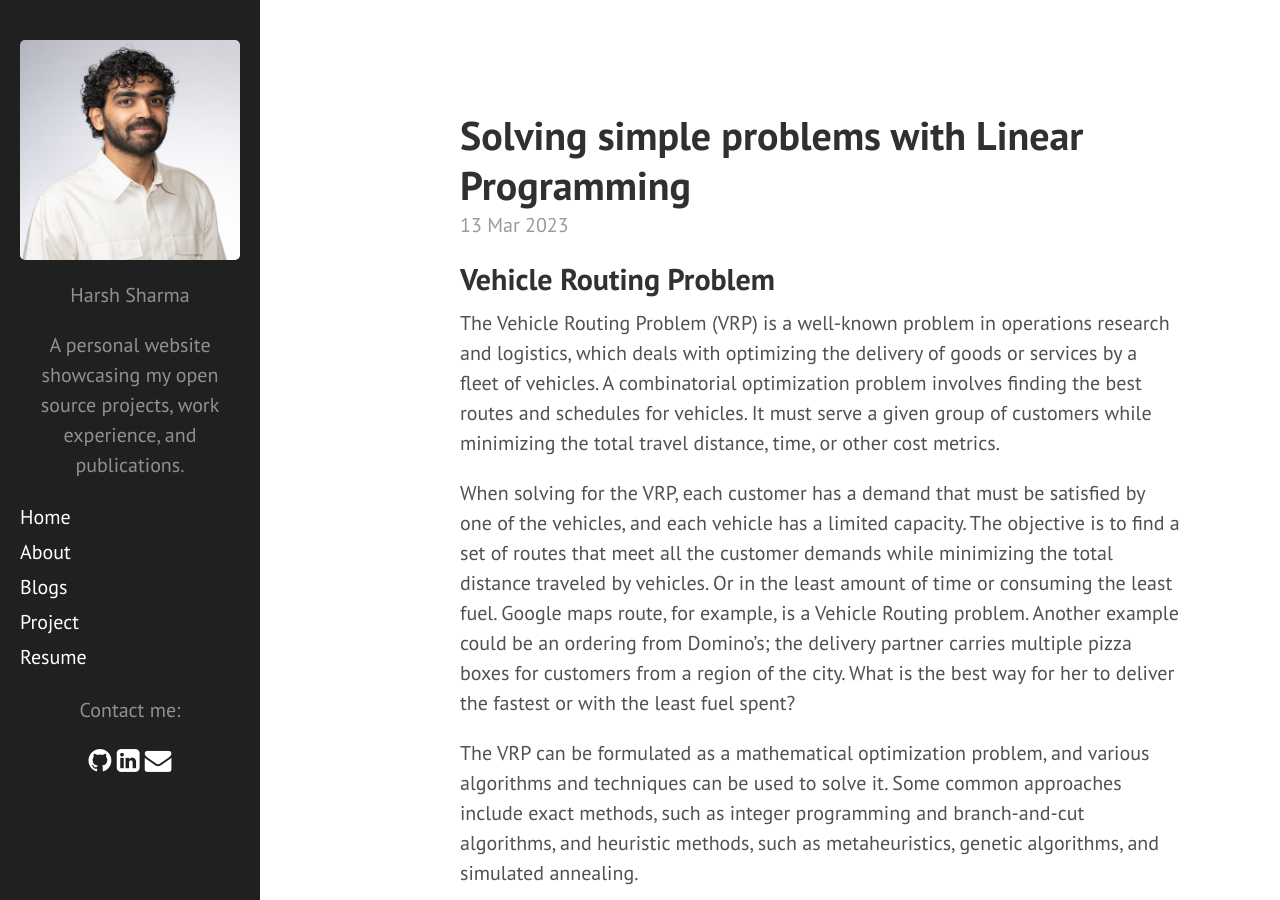
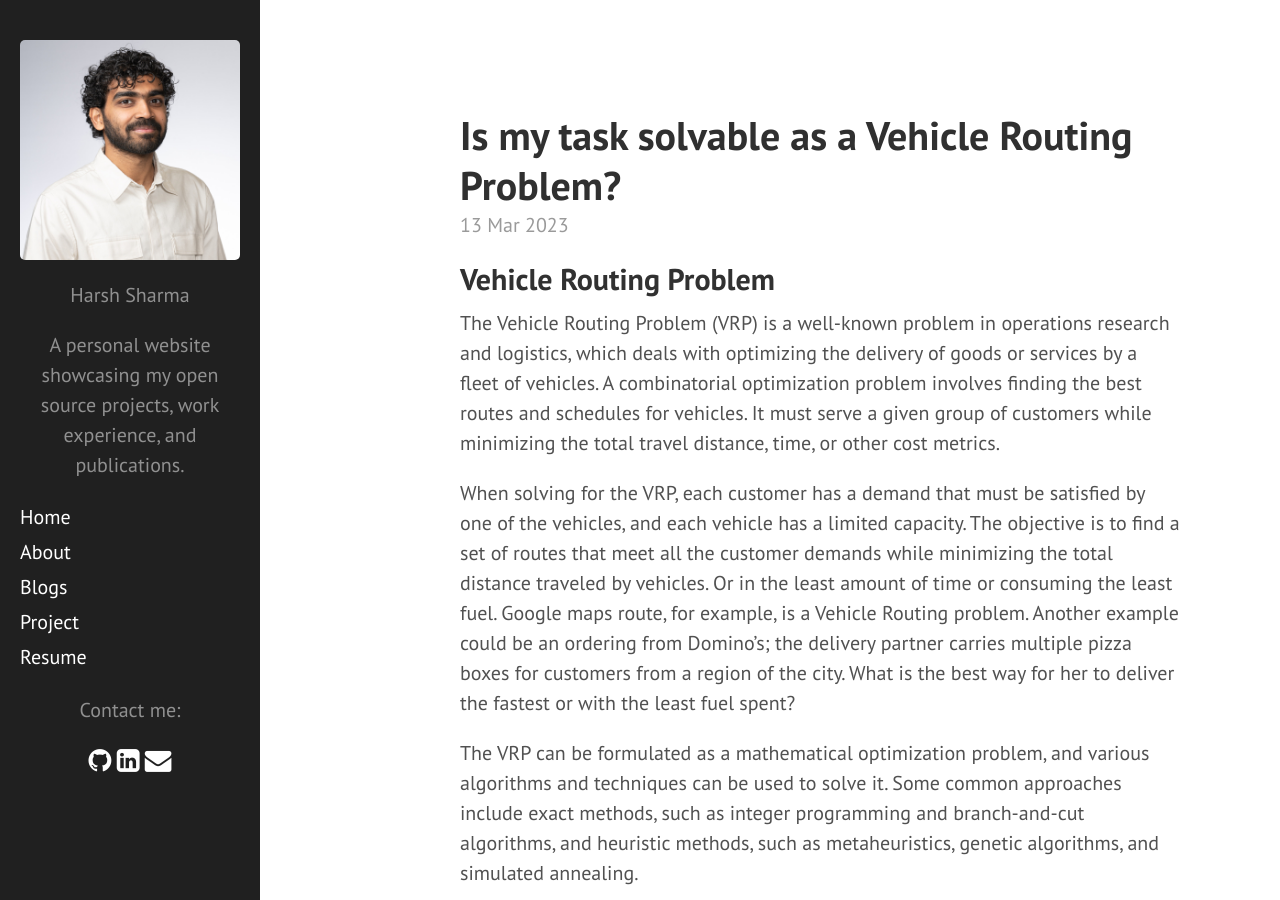
Before and after one commit to 97harsh/97harsh.github.io, a Jekyll site: the page built from _posts/2023-03-13-vehicle-routing-problem.md, in a window 1280 px wide and 900 px high. Built offline with Jekyll 4.4.1, drawn with Linux system fonts in a browser that asks for light colours; nearby versions of some CDN libraries; Markdown is read by kramdown in place of the engine named in the settings.

Commit message:
changed title VRP

```diff
--- a/_posts/2023-03-13-vehicle-routing-problem.md
+++ b/_posts/2023-03-13-vehicle-routing-problem.md
@@ -1,6 +1,6 @@
 ---
 layout: post
-title: Solving simple problems with Linear Programming
+title: Is my task solvable as a Vehicle Routing Problem?
 description: This is to demonstrate what Vehicle Routing Problem is and identifying in the wild when a problem can be solved assuming it is a vehicle routing problem
 type: project
 
```
